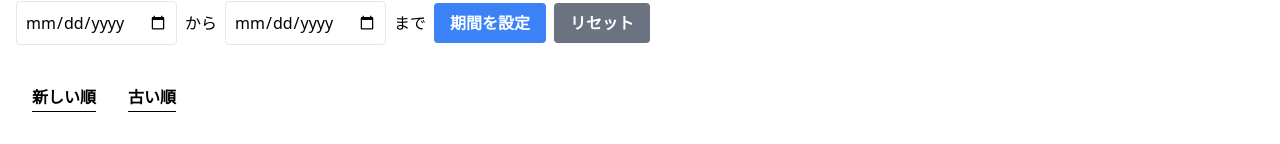
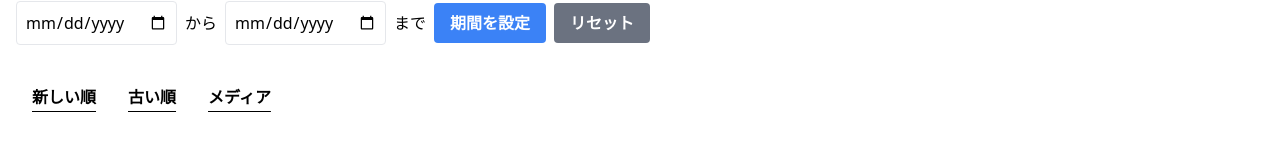
Before and after one commit to Shiryu-Toujima-1f10210346/MultiTwiArchiveViewer, a Next.js app: page / in a window 1280 px wide. Shown: the part 390-534 px from the top of the page. Built offline with nearby package versions, Linux system fonts and the light colour scheme.

Commit message:
画像のみ

```diff
--- a/src/hooks/useTweets.ts
+++ b/src/hooks/useTweets.ts
@@ -86,6 +86,16 @@ export const useTweets = () => {
     setTweets(filtered);
   };
 
+  // 画像を含むツイートのみを表示する関数
+  const displayTweetsIncludesImages = () => {
+    const filtered = allTweets.filter((tweet) =>
+      tweet.extended_entities?.media.some(
+        (mediaItem) => mediaItem.type === "photo"
+      )
+    );
+    setTweets(filtered);
+  };
+
   // フィルターをリセットする関数
   const resetFilter = () => {
     setTweets(allTweets);
@@ -140,5 +150,6 @@ export const useTweets = () => {
     resetFilter,
     clearTweets,
     displayTweets,
+    displayTweetsIncludesImages,
   };
 };
--- a/src/pages/index.tsx
+++ b/src/pages/index.tsx
@@ -53,6 +53,7 @@ const TwitterArchiveViewer = () => {
     resetFilter,
     clearTweets,
     displayTweets,
+    displayTweetsIncludesImages,
   } = useTweets();
 
   const [searchQuery, setSearchQuery] = useState("");
@@ -107,14 +108,17 @@ const TwitterArchiveViewer = () => {
       const media = tweet.extended_entities?.media || [];
       return media.map((mediaItem, index) =>
         mediaItem.type === "photo" ? (
-          <a href={mediaItem.media_url_https} target="_blank" key={index}>
+          <div className="flex" key={index}>
+            <a href={mediaItem.media_url_https} target="_blank">
               <Image
                 src={mediaItem.media_url_https}
                 alt="ツイート画像"
+                className="contain"
                 width={100}
                 height={100}
               />
             </a>
+          </div>
         ) : null
       );
     },
@@ -167,7 +171,7 @@ const TwitterArchiveViewer = () => {
         <title>tweet.js Viewer</title>
         <meta
           name="description"
-          content="Twitterのアーカイブを複数同時に表示することができるサービスです。"
+          content="Twitterのアーカイブを複数同時に表示することができるサービスです。tweet.js対応"
         />
         <meta property="og:title" content="Multi Twitter Archive Viewer" />
         <meta
@@ -345,6 +349,12 @@ const TwitterArchiveViewer = () => {
           >
             古い順
           </button>
+          <button
+            onClick={displayTweetsIncludesImages}
+            className="hover:bg-gray-200 font-bold py-2 px-4 rounded mt-4 mb-4 underline underline-thickness: 2 underline-offset-8"
+          >
+            メディア
+          </button>
         </div>
         {/* ツイートの表示 */}
         <div id="timeline">
```
Lines whose indentation alone changed are shown as unchanged.
